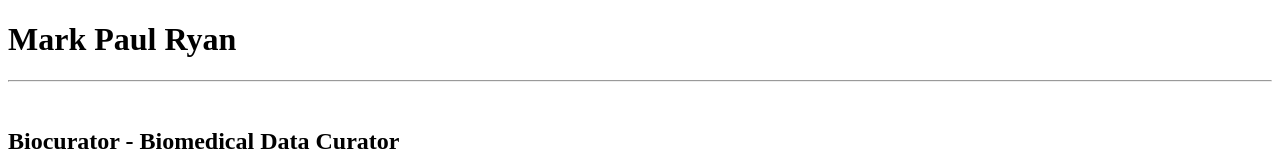
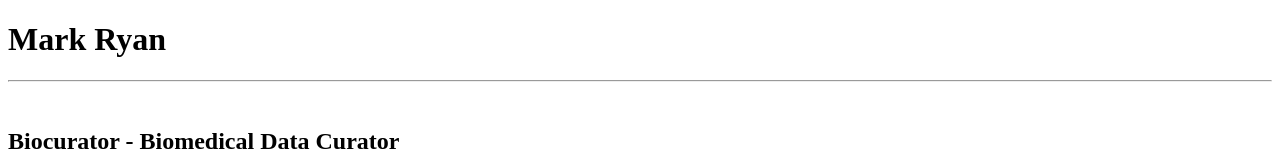
Before and after one commit to rtf1/Web-Development-Bootcamp, a plain HTML site: page Bath-Spa-Cohort-9/index.html in a window 1280 px wide. Shown: the top 160 px of the page. Drawn offline with Linux system fonts and the light colour scheme.

Commit message:
Update index.html

```diff
--- a/Bath-Spa-Cohort-9/index.html
+++ b/Bath-Spa-Cohort-9/index.html
@@ -7,7 +7,7 @@
     <title>Document</title>
 </head>
 <body>
-    <h1>Mark Paul Ryan</h1>
+    <h1>Mark Ryan</h1>
     <hr/>
     <br/>
     <h2>Biocurator - Biomedical Data Curator</h2>
```
